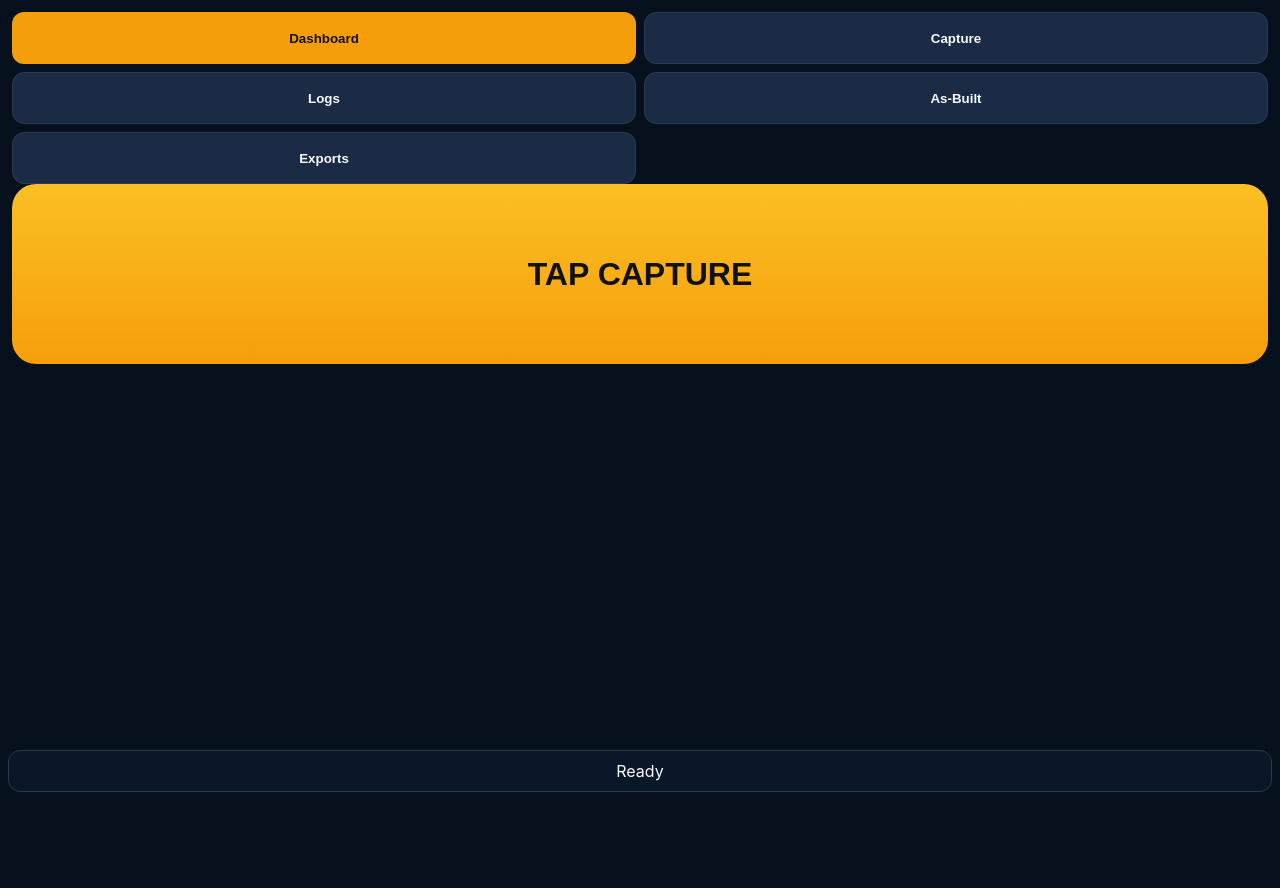
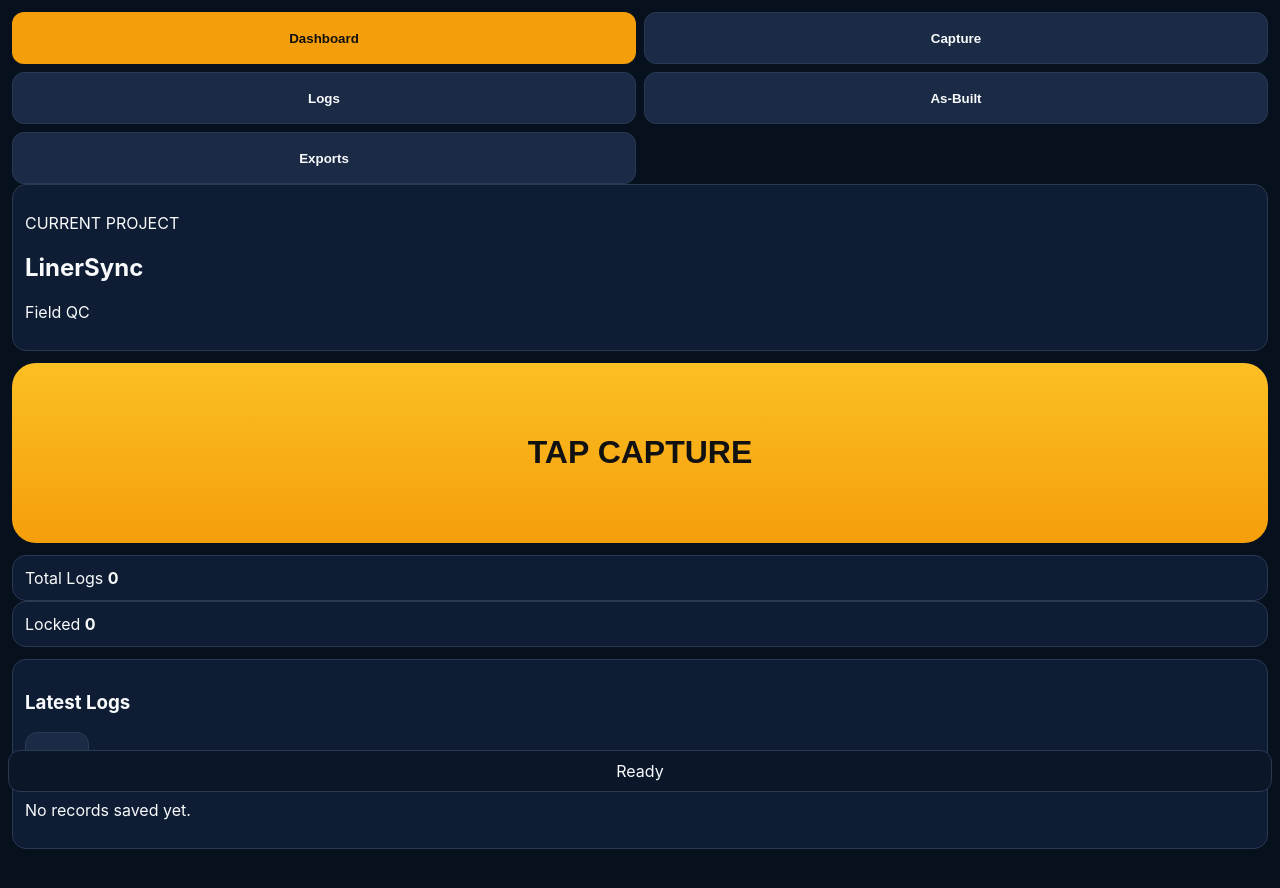
Before and after one commit to largentseahawk80-lgtm/linersync, a React (Vite) app: page / in a window 1280 px wide. Shown: the top 888 px of the page. Before the commit the page ends 800 px from the top, so only its background shows below. Built offline with nearby package versions, Linux system fonts and the light colour scheme.

Commit message:
Enhance Dashboard component with project and log details

```diff
--- a/src/components/Dashboard.jsx
+++ b/src/components/Dashboard.jsx
@@ -1,10 +1 @@
-import React from "react";
-
-export default function Dashboard({ startCapture, visible = true }) {
-  if (!visible) return null;
-  return (
-    <section className="page">
-      <button className="tap-btn" onClick={startCapture}>TAP CAPTURE</button>
-    </section>
-  );
-}
+import React, { useMemo } from "react"; export default function Dashboard({ startCapture, visible = true, activeProject = null, logs = [], setTab }) { const latestLogs = useMemo(() => logs.slice(0, 5), [logs]); const lockedCount = useMemo(() => logs.filter(l => l.status === "LOCKED").length, [logs]); if (!visible) return null; return ( <section className="page dashboard-page"> <div className="card project-banner"> <p className="eyebrow">CURRENT PROJECT</p> <h2>{activeProject?.name || "LinerSync"}</h2> <p className="muted"> {[activeProject?.client, activeProject?.site, activeProject?.area].filter(Boolean).join(" · ") || "Field QC"} </p> </div> <button className="tap-btn" onClick={startCapture}> TAP CAPTURE </button> <div className="dashboard-grid"> <div className="card stat-card"> <span>Total Logs</span> <strong>{logs.length}</strong> </div> <div className="card stat-card"> <span>Locked</span> <strong>{lockedCount}</strong> </div> </div> <div className="card"> <div className="section-title-row"> <h3>Latest Logs</h3> <button className="small-btn" onClick={() => setTab("logs")}>View All </button> </div> {latestLogs.length === 0 ? <p className="muted"> No records saved yet. </p> : ( <div className="latest-log-list"> {latestLogs.map(l => ( <article key={l.id} className="latest-log-item"> <strong>{l.title || l.type}</strong> <span>{l.status} • {l.type}</span> <small>{l.time || ""}</small> </article> ))} </div> )} </div> </section> ); }
```
